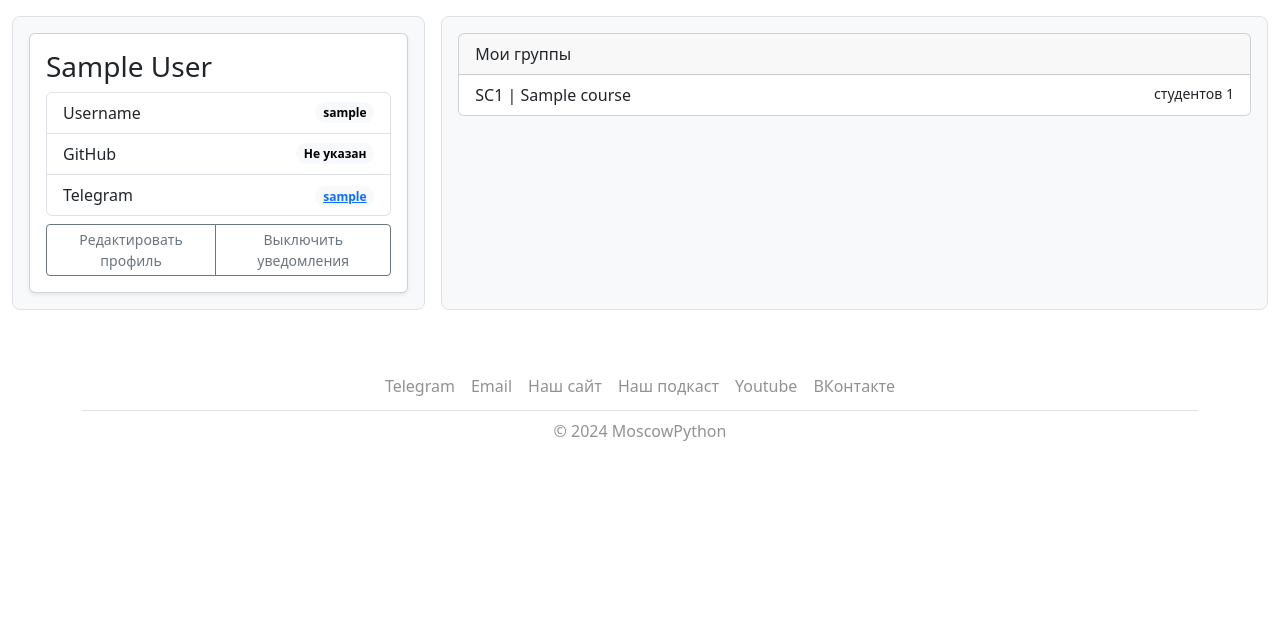
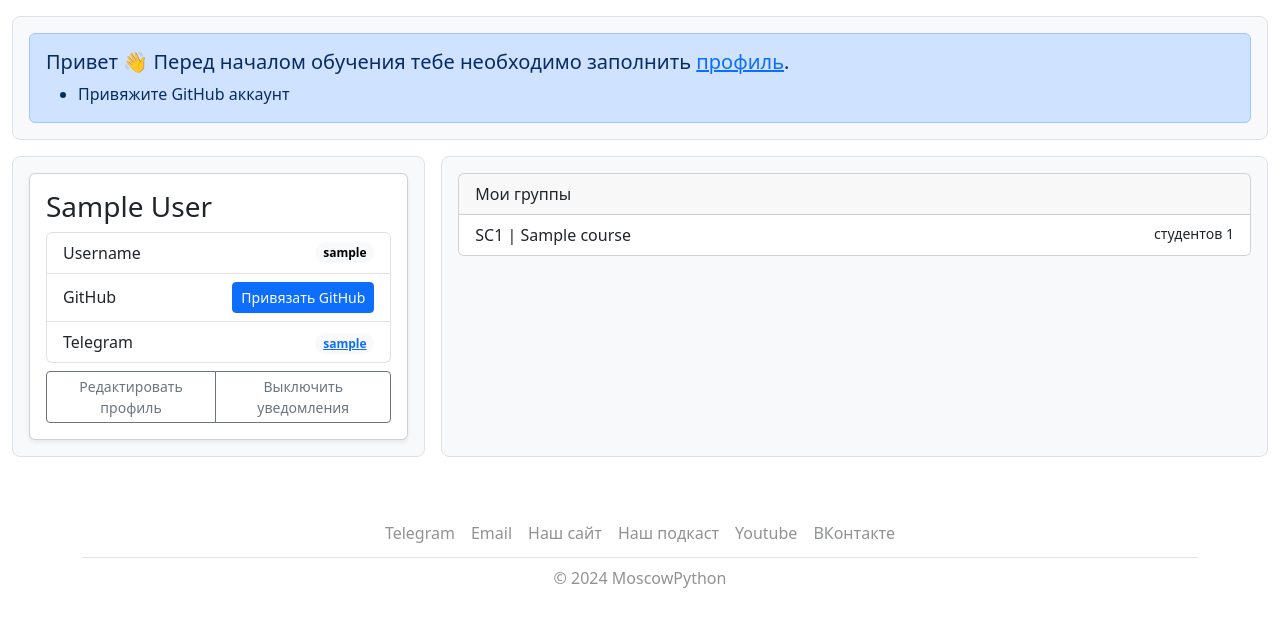
Before and after one commit to mmmylnikov/lpms, a Django app: a page that uses lpms/templates/base.html in a window 1280 px wide. Shown: the part 41-668 px from the top of the page. Run offline with Django 5.2, Linux system fonts and the light colour scheme; a user stored in the database is signed in; tables that the repository leaves empty hold one stand-in row (values such as "Sample post"); some libraries are stand-ins or nearby versions.

Commit message:
added check for account fullness errors

```diff
--- a/lpms/course/templates/course/course_detail.html
+++ b/lpms/course/templates/course/course_detail.html
@@ -29,3 +29,7 @@
     </div>
 </div>
 {% endblock %}
+
+{% block messages %}
+{% include 'user/msg_account_fullness_errors.html' %}
+{% endblock %}
--- a/lpms/course/views.py
+++ b/lpms/course/views.py
@@ -26,7 +26,7 @@ class CourseDetailView(LoginRequiredMixin, TemplateView):
 
         if self.request.user.is_authenticated:
             context['learn_meta'] = LearnMeta(
-                user=self.request.user).get_teams()
+                user=self.request.user).get_teams().check_account_fullness()
         return context
 
     def get_object(self) -> Course | None:
--- a/lpms/learn/meta.py
+++ b/lpms/learn/meta.py
@@ -19,6 +19,7 @@ class LearnMeta:
     teams_review: QuerySet[Team] | None
     tasks_learn: QuerySet[Homework] | None
     tasks_status_learn: QuerySet[HomeworkStatus] | None
+    account_fullness_errors: list[str]
 
     def __init__(self, user: User | AnonymousUser) -> None:
         self.user = user
@@ -90,6 +91,19 @@ class LearnMeta:
             providers.append(account)
         if accounts.get('github'):
             self.user_github = accounts['github'][0]
+        return self
+
+    def check_account_fullness(self) -> Self:
+        if isinstance(self.user, AnonymousUser):
+            return self
+        errors = []
+        if self.user.first_name == '' or self.user.last_name == '':
+            errors.append('Заполните имя и фамилию')
+        if self.user.tg_username is None:
+            errors.append('Укажите ник в Telegram')
+        if not hasattr(self, 'user_github'):
+            errors.append('Привяжите GitHub аккаунт')
+        self.account_fullness_errors = errors
         return self
 
 
--- a/lpms/templates/base.html
+++ b/lpms/templates/base.html
@@ -32,6 +32,9 @@
     <main>
         {% include 'header.html' %}
 
+        {% block messages %}
+        {% endblock %}
+
         <div class="container-fluid pb-3">
             {% block dashboard %}
             <div class="d-grid gap-3" style="grid-template-columns: 1fr 2fr;">
--- /dev/null
+++ b/lpms/user/templates/user/msg_account_fullness_errors.html
@@ -0,0 +1,26 @@
+{% if learn_meta.account_fullness_errors %}
+<div class="container-fluid pb-3">
+    <div class="d-grid gap-3" style="grid-template-columns: 1fr;">
+        <div class="bg-body-tertiary border rounded-3 p-3 pb-0">
+            <div class="row">
+                <div class="col">
+                    <div class="alert alert-primary pb-0" role="alert">
+                        <h5>Привет 👋 Перед началом обучения тебе необходимо заполнить
+                            <a class="" href="{% url 'user_detail_view' request.user.username %}"> профиль</a>.
+                        </h5>
+                        <ul>
+                            {% if learn_meta.account_fullness_errors.0 != 'Привяжите GitHub аккаунт' %}
+                            <li>Перейди в раздел "<a class="" href="{% url 'user_detail_view' request.user.username %}">Мой профиль</a>"</li>
+                            <li>Нажми кнопку "Редактировать профиль"</li>
+                            {% endif %}
+                            {% for error in learn_meta.account_fullness_errors %}
+                            <li>{{error}}</li>
+                            {% endfor %}
+                        </ul>
+                    </div>
+                </div>
+            </div>
+        </div>
+    </div>
+</div>
+{% endif %}
--- a/lpms/user/templates/user/user_detail.html
+++ b/lpms/user/templates/user/user_detail.html
@@ -36,3 +36,7 @@
     </div>
 </div>
 {% endblock %}
+
+{% block messages %}
+{% include 'user/msg_account_fullness_errors.html' %}
+{% endblock %}
--- a/lpms/user/templates/user/user_meta.html
+++ b/lpms/user/templates/user/user_meta.html
@@ -22,7 +22,8 @@
                     </a>
                 </span>
                 {% else %}
-                <span class="badge text-bg-light rounded-pill">Не указан</span>
+                <a type="button" class="btn btn-primary btn-sm" type="button"
+                   href="{% url 'socialaccount_connections' %}">Привязать GitHub</a>
                 {% endif %}
             </li>
             <li class="list-group-item d-flex justify-content-between align-items-center">
--- a/lpms/user/templates/user/user_update_modal.html
+++ b/lpms/user/templates/user/user_update_modal.html
@@ -10,8 +10,7 @@
                 <div hx-get="{% url 'user_update_view' request.user.username %}" hx-trigger="load" hx-swap="innerHTML">
                     User
                     Update Form</div>
-                <a type="button" class="btn btn-success " type="button"
-                   href="{% url 'socialaccount_connections' %}">Привязать GitHub</a>
+
             </div>
 
             <div class="modal-footer">
--- a/lpms/user/views.py
+++ b/lpms/user/views.py
@@ -19,12 +19,16 @@ class UserDetailView(DetailView):
     model = User
 
     def get_slug_field(self) -> str:
-        return 'username'
+        return "username"
 
     def get_context_data(self, **kwargs: dict) -> dict:
         context = super().get_context_data(**kwargs)
-        context["learn_meta"] = LearnMeta(
-            user=self.get_object()).get_teams().get_tasks_learn()
+        context["learn_meta"] = (
+            LearnMeta(user=self.get_object())
+            .get_teams()
+            .get_tasks_learn()
+            .check_account_fullness()
+        )
         return context
 
 
@@ -33,20 +37,21 @@ class UserUpdateView(LoginRequiredMixin, UpdateView):
     form_class = UserUpdateForm
 
     def get_success_url(self) -> str:
-        return reverse_lazy('user_detail_view',
-                            kwargs={'slug': self.request.user.username})
+        return reverse_lazy(
+            "user_detail_view", kwargs={"slug": self.request.user.username}
+        )
 
     def get_slug_field(self) -> str:
-        return 'username'
+        return "username"
 
 
 class UserNotifySwitchView(LoginRequiredMixin, TemplateView):
-    template_name = 'user/user_notify_switch.html'
+    template_name = "user/user_notify_switch.html"
 
-    def render_to_response(self,
-                           context: dict[str, Any],
-                           **response_kwargs: Any) -> HttpResponse:
-        return redirect('user_detail_view', slug=self.request.user.username)
+    def render_to_response(
+        self, context: dict[str, Any], **response_kwargs: Any
+    ) -> HttpResponse:
+        return redirect("user_detail_view", slug=self.request.user.username)
         # return super().render_to_response(context, **response_kwargs)
 
     def get_context_data(self, **kwargs: reverse_lazy) -> dict[str, Any]:
@@ -54,17 +59,17 @@ class UserNotifySwitchView(LoginRequiredMixin, TemplateView):
         if isinstance(self.request.user, AnonymousUser):
             return context
         notify_html = switch_notify(user=self.request.user)
-        context.update({'notify_html': notify_html})
+        context.update({"notify_html": notify_html})
         return context
 
 
 class UserNotifyStatusView(LoginRequiredMixin, TemplateView):
-    template_name = 'user/user_notify_status.html'
+    template_name = "user/user_notify_status.html"
 
     def get_context_data(self, **kwargs: reverse_lazy) -> dict[str, Any]:
         context = super().get_context_data(**kwargs)
         if isinstance(self.request.user, AnonymousUser):
             return context
         notify_html = get_notify_status(user=self.request.user)
-        context.update({'notify_html': notify_html})
+        context.update({"notify_html": notify_html})
         return context
```
